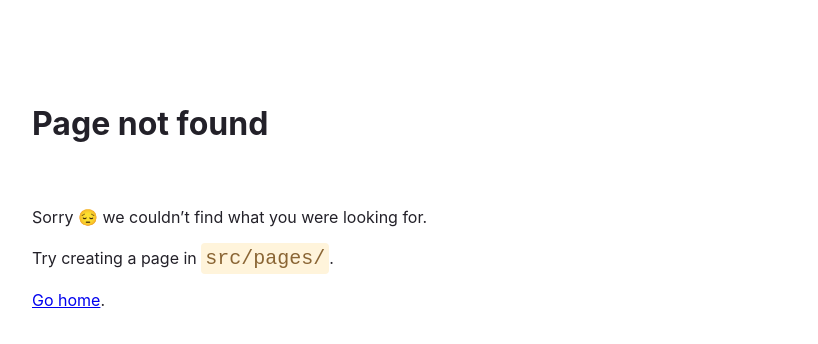
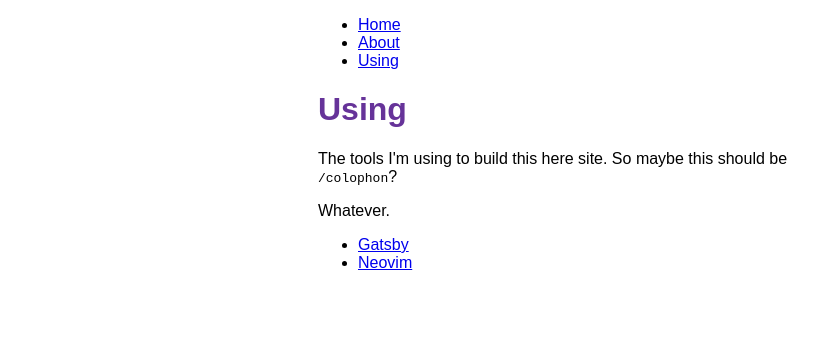
Before and after one commit to brianwisti/my-gatsby-site, a Gatsby site: page /using in a window 1280 px wide. Before the commit this address had no page. Shown: the whole page, without its empty margins (72-890 px from the left). Built offline with nearby package versions, Linux system fonts and the light colour scheme; Gatsby itself is replaced by a stand-in of ours.

Commit message:
added a Using page

```diff
--- a/src/components/layout.js
+++ b/src/components/layout.js
@@ -20,6 +20,9 @@ const Layout = ({ pageTitle, children }) => {
           <li className={navLinkItem}>
             <Link to="/about" className={navLinkText}>About</Link>
           </li>
+          <li className={navLinkItem}>
+            <Link to="/using" className={navLinkText}>Using</Link>
+          </li>
         </ul>
       </nav>
       <main>
--- /dev/null
+++ b/src/pages/using.js
@@ -0,0 +1,17 @@
+import * as React from 'react'
+import Layout from '../components/layout'
+
+const UsingPage = () => {
+  return (
+    <Layout pageTitle="Using">
+      <p>The tools I'm using to build this here site. So maybe this should be <tt>/colophon</tt>?</p>
+      <p>Whatever.</p>
+      <ul>
+        <li><a href="https://gatsbyjs.org">Gatsby</a></li>
+        <li><a href="https://neovim.io">Neovim</a></li>
+      </ul>
+    </Layout>
+  )
+}
+
+export default UsingPage
```
